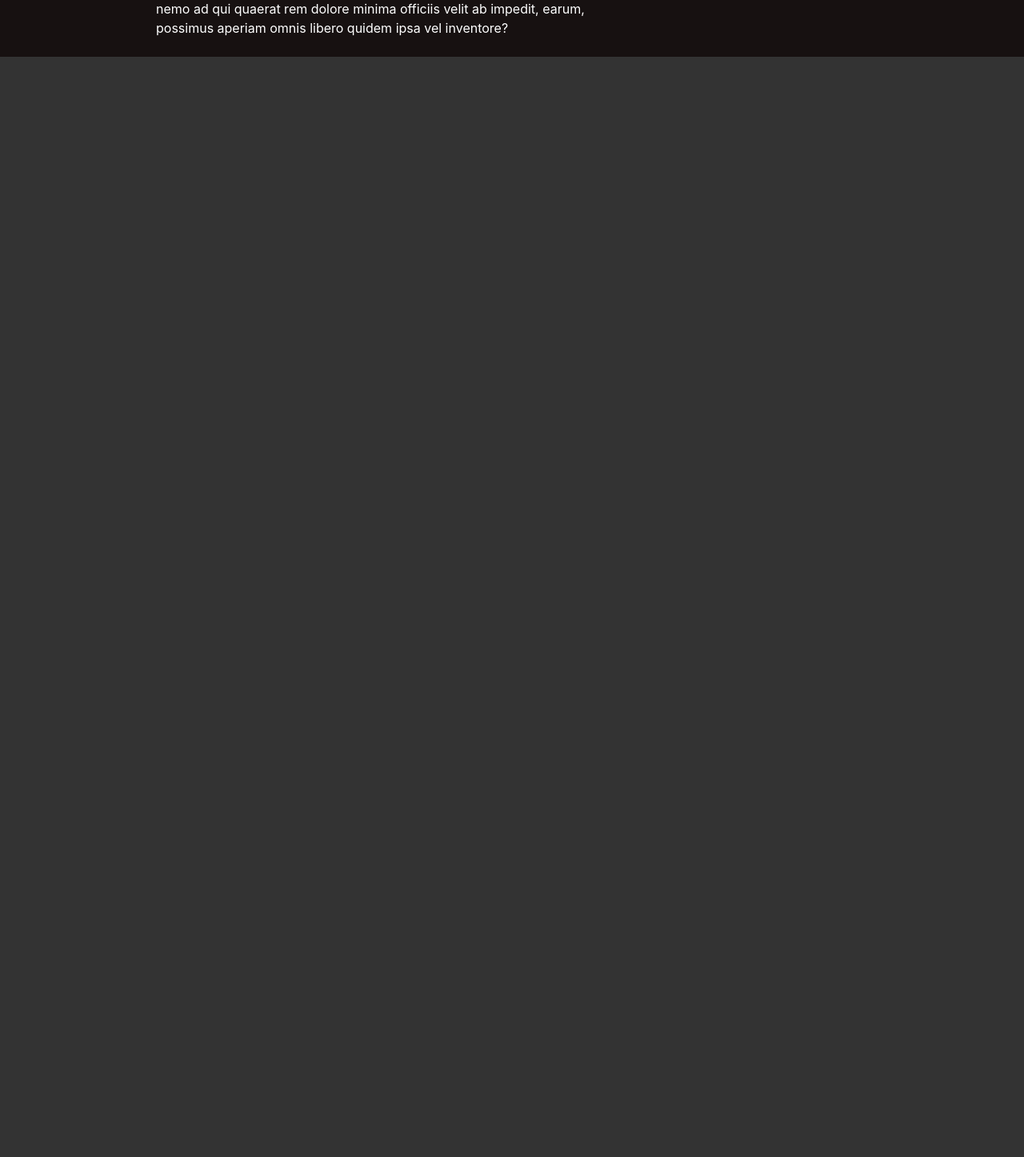
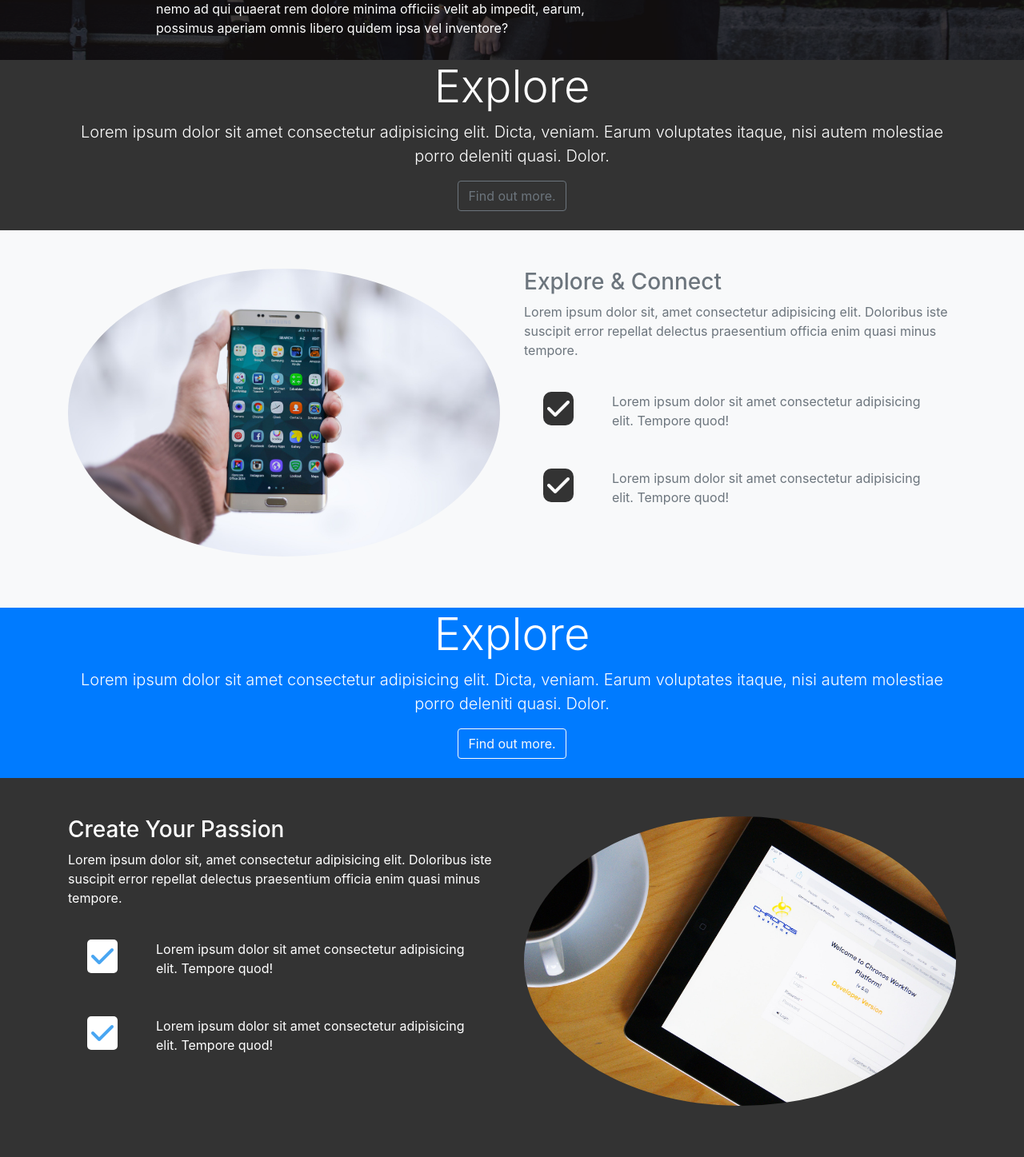
Before and after one commit to surajbanthot/looplab, a plain HTML site: page index.html in a window 1280 px wide. Shown: the part 725-2172 px from the top of the page at 80% size. Before the commit the page ends 800 px from the top, so only its background shows below. Drawn offline with nearby package versions, Linux system fonts and the light colour scheme.

Commit message:
create and home section build

```diff
--- a/css/style.css
+++ b/css/style.css
@@ -13,7 +13,7 @@ body{
   background-repeat: no-repeat;
   background-size: cover;
   background-attachment: fixed;
-  min-height: 700px;
+  min-height: 800px;
 }
 
 #home-section .dark-overlay{
@@ -21,7 +21,7 @@ body{
   top:0;
   left:0;
   width: 100%;
-  min-height:700px;
+  min-height:800px;
   background: rgba(12, 4, 4, 0.7);
 }
 
@@ -33,10 +33,17 @@ body{
   opacity: 0.8;
 }
 
-#home-section .fas{
+#home-section .fas, #create-section .fas{
   color:rgba(20, 140, 238, 0.774);
   background: #fff;
   padding:5px;
   border-radius: 5px;
+}
 
+
+#explore-section .fas, #share-section .fas{
+background: #333;
+color:white;
+padding: 5px;
+border-radius: 10px ;
 }
--- a/index.html
+++ b/index.html
@@ -4,21 +4,30 @@
     <meta charset="UTF-8" />
     <meta name="viewport" content="width=device-width, initial-scale=1.0" />
     <title>LoopLab</title>
-    <script src="https://kit.fontawesome.com/3fb12ca378.js" crossorigin="anonymous"></script>
+    <script
+      src="https://kit.fontawesome.com/3fb12ca378.js"
+      crossorigin="anonymous"
+    ></script>
     <link
       rel="stylesheet"
       href="https://stackpath.bootstrapcdn.com/bootstrap/4.5.0/css/bootstrap.min.css"
       integrity="sha384-9aIt2nRpC12Uk9gS9baDl411NQApFmC26EwAOH8WgZl5MYYxFfc+NcPb1dKGj7Sk"
       crossorigin="anonymous"
     />
-    <link rel="stylesheet" href="css/style.css">
+    <link rel="stylesheet" href="css/style.css" />
   </head>
   <body>
-<nav class="navbar navbar-expand-sm bg-dark navbar-dark fixed-top">
+    <nav class="navbar navbar-expand-md bg-dark navbar-dark fixed-top">
       <div class="container">
         <a href="index.html" class="navbar-brand">Looplab</a>
-    <button class="navbar-toggler" data-toggle="collapse" data-trigger="#navbarcollapse"><span class="navbar-toggler-icon"></span></button>
-    <div class="collapse navbar-collapse"id="navbarcollapse">
+        <button
+          class="navbar-toggler"
+          data-toggle="collapse"
+          data-trigger="#navbarcollapse"
+        >
+          <span class="navbar-toggler-icon"></span>
+        </button>
+        <div class="collapse navbar-collapse" id="navbarcollapse">
           <ul class="navbar-nav ml-auto">
             <li class="nav-item">
               <a href="#home" class="nav-link">Home</a>
@@ -43,13 +52,22 @@
         <div class="home-inner container">
           <div class="row">
             <div class="col-lg-8 d-none d-lg-block">
-         <h1 class="display-4">Build <strong>Social Profiles</strong>  and Gain Revenue  <strong>Profits</strong> </h1>
+              <h1 class="display-4">
+                Build <strong>Social Profiles</strong> and Gain Revenue
+                <strong>Profits</strong>
+              </h1>
               <div class="d-flex">
                 <div class="p-4 align-self-start">
                   <i class="fas fa-check fa-2x"></i>
                 </div>
                 <div class="p-4 align-self-end">
-             Lorem, ipsum dolor sit amet consectetur adipisicing elit. Illo, qui in? Voluptates praesentium voluptatum sint. Doloribus facilis reiciendis maiores in laudantium repellendus adipisci magni aliquid consequuntur rem. At rerum reiciendis nemo ad qui quaerat rem dolore minima officiis velit ab impedit, earum, possimus aperiam omnis libero quidem ipsa vel inventore?
+                  Lorem, ipsum dolor sit amet consectetur adipisicing elit.
+                  Illo, qui in? Voluptates praesentium voluptatum sint.
+                  Doloribus facilis reiciendis maiores in laudantium repellendus
+                  adipisci magni aliquid consequuntur rem. At rerum reiciendis
+                  nemo ad qui quaerat rem dolore minima officiis velit ab
+                  impedit, earum, possimus aperiam omnis libero quidem ipsa vel
+                  inventore?
                 </div>
               </div>
               <div class="d-flex">
@@ -57,7 +75,13 @@
                   <i class="fas fa-check fa-2x"></i>
                 </div>
                 <div class="p-4 align-self-end">
-             Lorem, ipsum dolor sit amet consectetur adipisicing elit. Illo, qui in? Voluptates praesentium voluptatum sint. Doloribus facilis reiciendis maiores in laudantium repellendus adipisci magni aliquid consequuntur rem. At rerum reiciendis nemo ad qui quaerat rem dolore minima officiis velit ab impedit, earum, possimus aperiam omnis libero quidem ipsa vel inventore?
+                  Lorem, ipsum dolor sit amet consectetur adipisicing elit.
+                  Illo, qui in? Voluptates praesentium voluptatum sint.
+                  Doloribus facilis reiciendis maiores in laudantium repellendus
+                  adipisci magni aliquid consequuntur rem. At rerum reiciendis
+                  nemo ad qui quaerat rem dolore minima officiis velit ab
+                  impedit, earum, possimus aperiam omnis libero quidem ipsa vel
+                  inventore?
                 </div>
               </div>
               <div class="d-flex">
@@ -65,10 +89,15 @@
                   <i class="fas fa-check fa-2x"></i>
                 </div>
                 <div class="p-4 align-self-end">
-             Lorem, ipsum dolor sit amet consectetur adipisicing elit. Illo, qui in? Voluptates praesentium voluptatum sint. Doloribus facilis reiciendis maiores in laudantium repellendus adipisci magni aliquid consequuntur rem. At rerum reiciendis nemo ad qui quaerat rem dolore minima officiis velit ab impedit, earum, possimus aperiam omnis libero quidem ipsa vel inventore?
+                  Lorem, ipsum dolor sit amet consectetur adipisicing elit.
+                  Illo, qui in? Voluptates praesentium voluptatum sint.
+                  Doloribus facilis reiciendis maiores in laudantium repellendus
+                  adipisci magni aliquid consequuntur rem. At rerum reiciendis
+                  nemo ad qui quaerat rem dolore minima officiis velit ab
+                  impedit, earum, possimus aperiam omnis libero quidem ipsa vel
+                  inventore?
                 </div>
               </div>
-
             </div>
             <div class="col-lg-4">
               <div class="card bg-primary text-center card-form">
@@ -77,24 +106,139 @@
                   <p>Please fill out this form to Register</p>
                   <form>
                     <div class="form-group">
-                  <input type="text" class="form-control form-control-lg" placeholder="Username">
+                      <input
+                        type="text"
+                        class="form-control form-control-lg"
+                        placeholder="Username"
+                      />
                     </div>
                     <div class="form-group">
-                  <input type="text" class="form-control form-control-lg" placeholder="Username">
+                      <input
+                        type="email"
+                        class="form-control form-control-lg"
+                        placeholder="Email"
+                      />
                     </div>
                     <div class="form-group">
-                  <input type="text" class="form-control form-control-lg" placeholder="Username">
+                      <input
+                        type="password"
+                        class="form-control form-control-lg"
+                        placeholder="Password"
+                      />
                     </div>
+                    <div class="form-group">
+                      <input
+                        type="password"
+                        class="form-control form-control-lg"
+                        placeholder="Confirm Password"
+                      />
+                    </div>
+                    <input
+                      type="submit"
+                      value="submit"
+                      class="btn btn-outline-light btn-block"
+                    />
                   </form>
                 </div>
               </div>
             </div>
           </div>
-
         </div>
       </div>
     </header>
 
+    <!-- Explore Head -->
+    <section id="explore-head-section">
+      <div class="container">
+        <div class="row">
+          <div class="col text-center">
+            <h1 class="display-4">Explore</h1>
+            <p class="lead">Lorem ipsum dolor sit amet consectetur adipisicing elit. Dicta, veniam. Earum voluptates itaque, nisi autem molestiae porro deleniti quasi. Dolor.</p>
+            <a href="#" class="btn btn-outline-secondary">Find out more.</a>
+            <br>
+            <br>
+          </div>
+        </div>
+      </div>
+    </section>
+
+<!-- explore section -->
+<section id="explore-section" class="bg-light text-muted py-5">
+  <div class="container">
+    <div class="row">
+      <div class="col-md-6">
+        <img src="img/explore-section1.jpg" alt="" class="img-fluid mb-3 rounded-circle">
+      </div>
+      <div class="col-md-6">
+        <h3>Explore & Connect</h3>
+        <p>Lorem ipsum dolor sit, amet consectetur adipisicing elit. Doloribus iste suscipit error repellat delectus praesentium officia enim quasi minus tempore.</p>
+        <div class="d-flex">
+          <div class="p-4 align-self-start">
+            <i class="fas fa-check fa-2x"></i>
+          </div>
+          <div class="p-4 align-self-end">
+     Lorem ipsum dolor sit amet consectetur adipisicing elit. Tempore quod!
+          </div>
+        </div>
+        <div class="d-flex">
+          <div class="p-4 align-self-start">
+            <i class="fas fa-check fa-2x"></i>
+          </div>
+          <div class="p-4 align-self-end">
+     Lorem ipsum dolor sit amet consectetur adipisicing elit. Tempore quod!
+          </div>
+        </div>
+      </div>
+    </div>
+  </div>
+</section>
+
+
+ <!-- Create Head -->
+    <section id="create-head-section" class="bg-primary">
+      <div class="container">
+        <div class="row">
+          <div class="col text-center">
+            <h1 class="display-4">Explore</h1>
+            <p class="lead">Lorem ipsum dolor sit amet consectetur adipisicing elit. Dicta, veniam. Earum voluptates itaque, nisi autem molestiae porro deleniti quasi. Dolor.</p>
+            <a href="#" class="btn btn-outline-light">Find out more.</a>
+            <br>
+            <br>
+          </div>
+        </div>
+      </div>
+    </section>
+
+<!-- create section -->
+<section id="create-section" class="py-5">
+  <div class="container">
+    <div class="row">
+      <div class="col-md-6 order-2">
+        <img src="img/create-section1.jpg" alt="" class="img-fluid mb-3 rounded-circle">
+      </div>
+      <div class="col-md-6 order-1">
+        <h3>Create Your Passion</h3>
+        <p>Lorem ipsum dolor sit, amet consectetur adipisicing elit. Doloribus iste suscipit error repellat delectus praesentium officia enim quasi minus tempore.</p>
+        <div class="d-flex">
+          <div class="p-4 align-self-start">
+            <i class="fas fa-check fa-2x"></i>
+          </div>
+          <div class="p-4 align-self-end">
+     Lorem ipsum dolor sit amet consectetur adipisicing elit. Tempore quod!
+          </div>
+        </div>
+        <div class="d-flex">
+          <div class="p-4 align-self-start">
+            <i class="fas fa-check fa-2x"></i>
+          </div>
+          <div class="p-4 align-self-end">
+     Lorem ipsum dolor sit amet consectetur adipisicing elit. Tempore quod!
+          </div>
+        </div>
+      </div>
+    </div>
+  </div>
+</section>
 
     <script
       src="https://code.jquery.com/jquery-3.5.1.min.js"
@@ -111,5 +255,6 @@
       integrity="sha384-OgVRvuATP1z7JjHLkuOU7Xw704+h835Lr+6QL9UvYjZE3Ipu6Tp75j7Bh/kR0JKI"
       crossorigin="anonymous"
     ></script>
+    <script></script>
   </body>
 </html>
```
Lines whose indentation alone changed are shown as unchanged.
